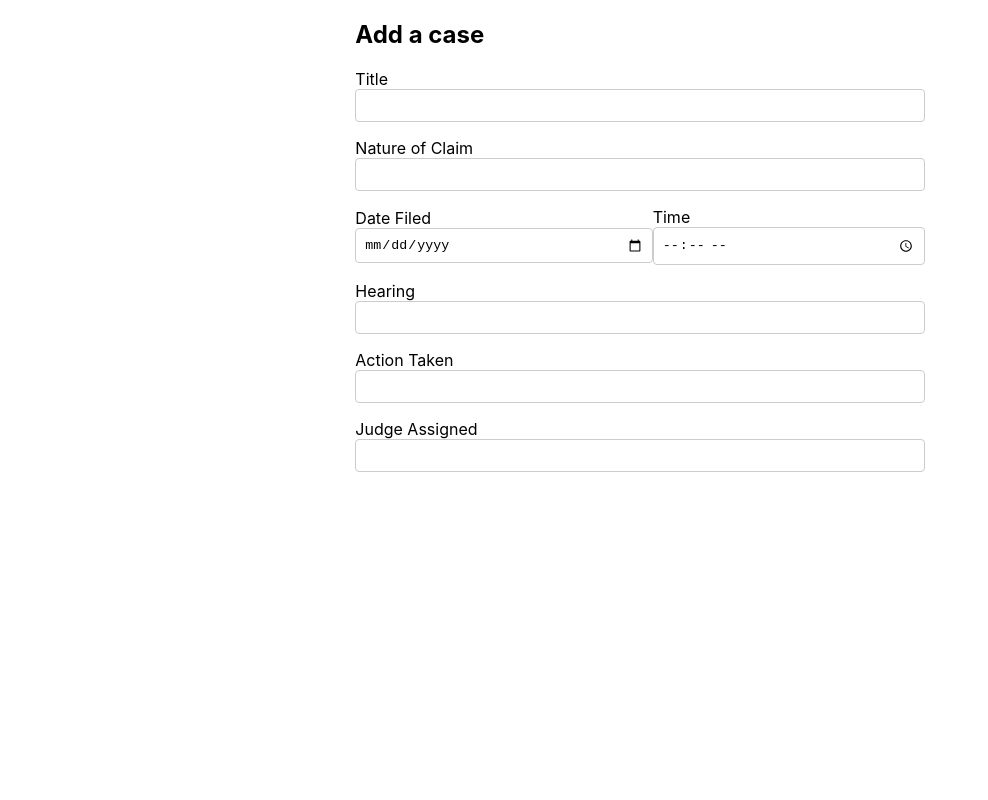
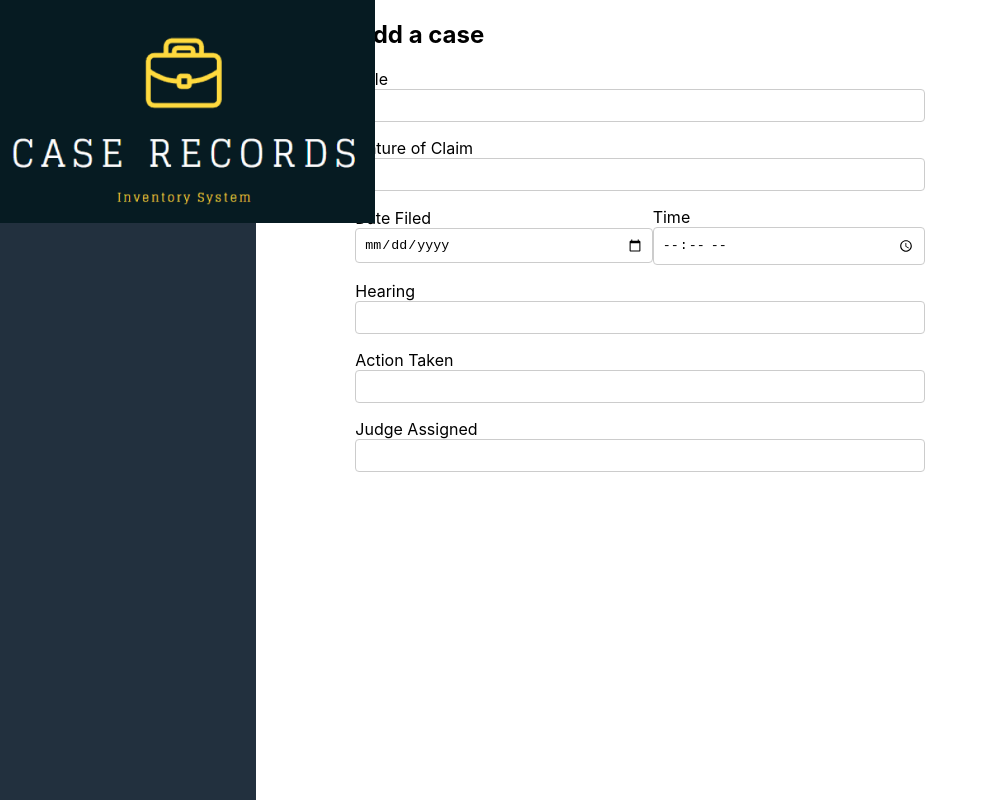
Before and after one commit to derf567/Case-Records, a React (Create React App) app: page /AddCase in a window 1280 px wide. Shown: the whole page, without its empty margins (0-988 px from the left). Built offline with nearby package versions, Linux system fonts and the light colour scheme.

Commit message:
added sidebar UI

```diff
--- a/src/components/AddCase.jsx
+++ b/src/components/AddCase.jsx
@@ -1,8 +1,13 @@
 import './css/AddCase.css';
+import logo_sq from './assets/LogoSquare.png'
 
 const AddCase = () => {
 
     return (
+        <div>
+            <ul className="side">
+                <div className="logo-sq"><img src={logo_sq} alt="logo" /></div>
+            </ul>
             <div className="Case-Container">
                 <div className="Case-Form">
                     <h2>Add a case</h2>
@@ -19,6 +24,7 @@ const AddCase = () => {
                     <div className="input">Judge Assigned<input type="text" /></div>
                 </div>
             </div>
+        </div>
     );
 };
 
--- a/src/components/CreateCase.jsx
+++ b/src/components/CreateCase.jsx
@@ -8,6 +8,7 @@ import { InputText } from 'primereact/inputtext';
 import { Calendar } from 'primereact/calendar';
 import { Dropdown } from 'primereact/dropdown';
 import './css/CreateCase.css';
+import logo_sq from './assets/LogoSquare.png'
 
 const CreateCase = () => {
   const navigate = useNavigate();
@@ -56,6 +57,10 @@ const CreateCase = () => {
   };
 
   return (
+    <div>
+      <ul className="side">
+        <div className="logo-sq"><img src={logo_sq} alt="logo" /></div>
+      </ul>
       <div className="create-case-container">
         <h2>Create New Case</h2>
         <form onSubmit={handleSubmit} className="case-form">
@@ -138,6 +143,7 @@ const CreateCase = () => {
           </div>
         </form>
       </div>
+    </div>
   );
 };
 
--- a/src/components/Dashboard.jsx
+++ b/src/components/Dashboard.jsx
@@ -7,6 +7,7 @@ import { Column } from 'primereact/column';
 import { collection, getDocs } from 'firebase/firestore';
 import { db } from '../firebase/firebase-config';
 import './css/Dashboard.css';
+import logo_sq from './assets/LogoSquare.png'
 
 const Dashboard = () => {
   const navigate = useNavigate();
@@ -41,8 +42,9 @@ const Dashboard = () => {
 
   return (
     <div>
-      <h2>Dashboard</h2>
-
+      <ul className="side">
+        <div className="logo-sq"><img src={logo_sq} alt="logo" /></div>
+      </ul>
       <div className="card" style={{ marginTop: '20px' }}>
         <DataTable
           value={cases}
--- a/src/components/ForgotPassword.jsx
+++ b/src/components/ForgotPassword.jsx
@@ -1,13 +1,19 @@
 import React from 'react';
 import { Button } from 'primereact/button';
 import './css/ForgotPassword.css';
+import logo_sq from './assets/LogoSquare.png'
 
 const ForgotPassword = () => {
   return (
-    <div className = "fp-container">
+    <div>
+      <ul className="side">
+          <div className="logo-sq"><img src={logo_sq} alt="logo" /></div>
+      </ul>
+
+      <div className="fp-container">
         <div className="fp-form">
           <h1>FORGOT PASSWORD</h1>
-        <div className = "input">Email Address:<input type="email" /></div>
+          <div className="input">Email Address:<input type="email" /></div>
 
           <Button
             label="Submit"
@@ -15,6 +21,7 @@ const ForgotPassword = () => {
           />
         </div>
       </div>
+    </div>
   );
 };
 
--- a/src/components/Login.jsx
+++ b/src/components/Login.jsx
@@ -50,7 +50,7 @@ const Login = () => {
     <div className="login-container">
       <div className="login-form">
         <div className="logo">
-          <img src={logo_cr} alt="" />
+          <img src={logo_cr} alt="logo" />
         </div>
 
         {error && <p style={{ color: 'red' }}>{error}</p>}
@@ -78,7 +78,7 @@ const Login = () => {
           </div>
 
           <div className="bottom-input">
-            <a href="/forgot-password" className="forgot-password-link">Forgot Password?</a>
+            <a href="/ForgotPassword" className="forgot-password-link">Forgot Password?</a>
           </div>
         </div>
 
--- a/src/components/Register.jsx
+++ b/src/components/Register.jsx
@@ -23,7 +23,7 @@ const Register = () => {
     <div className = "register-container">
       <div className="register-form">
       <div className="logo">
-        <img src={logo_cr} alt="" />
+        <img src={logo_cr} alt="logo" />
       </div>
         <div className = "input">Email<input type="email"  onChange={(e) => setEmail(e.target.value)} /></div>
         <div className = "input">Password<input type="password" onChange={(e) => setPassword(e.target.value)} /></div>
--- a/src/components/ResetPassword.jsx
+++ b/src/components/ResetPassword.jsx
@@ -1,14 +1,19 @@
 import React from 'react';
 import { Button } from 'primereact/button';
 import './css/ResetPassword.css';
+import logo_sq from './assets/LogoSquare.png'
 
 const ResetPassword = () => {
   return (
-    <div className = "rp-container">
+    <div>
+      <ul className="side">
+        <div className="logo-sq"><img src={logo_sq} alt="logo" /></div>
+      </ul>
+      <div className="rp-container">
         <div className="rp-form">
           <h1>RESET PASSWORD</h1>
-        <div className = "input">New Password<input type="password" /></div>
-        <div className = "input">Confirm Password<input type="password" /></div>
+          <div className="input">New Password<input type="password" /></div>
+          <div className="input">Confirm Password<input type="password" /></div>
 
           <Button
             label="Submit"
@@ -16,6 +21,7 @@ const ResetPassword = () => {
           />
         </div>
       </div>
+    </div>
   );
 };
 
--- a/src/components/css/AddCase.css
+++ b/src/components/css/AddCase.css
@@ -19,3 +19,17 @@
     align-items: center;
     margin: auto;
   }
+
+  .logo-sq{
+    display: flex;
+    justify-content: flex-start;
+    align-items: center;
+    padding-left: 0;
+  }
+
+  .logo-sq img{
+    width: 375px;
+    height: auto;
+    display: block;
+    margin-left: 0;
+  }
--- a/src/components/css/CreateCase.css
+++ b/src/components/css/CreateCase.css
@@ -30,3 +30,17 @@
   .p-inputtext, .p-dropdown, .p-calendar {
     width: 100%;
   }
+
+  .logo-sq{
+    display: flex;
+    justify-content: flex-start;
+    align-items: center;
+    padding-left: 0;
+  }
+
+  .logo-sq img{
+    width: 375px;
+    height: auto;
+    display: block;
+    margin-left: 0;
+  }
--- a/src/components/css/Dashboard.css
+++ b/src/components/css/Dashboard.css
@@ -16,3 +16,17 @@
 .custom-logout-button:hover {
     background-color: #ff1a1a; /* Darker red on hover */
 }
+
+.logo-sq{
+    display: flex;
+    justify-content: flex-start;
+    align-items: center;
+    padding-left: 0;
+  }
+
+  .logo-sq img{
+    width: 375px;
+    height: auto;
+    display: block;
+    margin-left: 0;
+  }
--- a/src/components/css/ForgotPassword.css
+++ b/src/components/css/ForgotPassword.css
@@ -20,3 +20,27 @@
     border: 1px solid #ccc;
     border-radius: 4px;
   }
+
+  .side{
+    background-color: #22303E;
+    width: 20%;
+    height: 100%;
+    left: 0;
+    position: fixed;
+    margin: 0;
+    padding: 0;
+  }
+
+  .logo-sq{
+    display: flex;
+    justify-content: flex-start;
+    align-items: center;
+    padding-left: 0;
+  }
+
+  .logo-sq img{
+    width: 375px;
+    height: auto;
+    display: block;
+    margin-left: 0;
+  }
--- a/src/components/css/ResetPassword.css
+++ b/src/components/css/ResetPassword.css
@@ -20,3 +20,17 @@
     border: 1px solid #ccc;
     border-radius: 4px;
  }
+
+ .logo-sq{
+  display: flex;
+  justify-content: flex-start;
+  align-items: center;
+  padding-left: 0;
+}
+
+.logo-sq img{
+  width: 375px;
+  height: auto;
+  display: block;
+  margin-left: 0;
+}
```
Also changed, not shown: src/components/assets/LogoSquare.png (added), 1 other file (tests, documents, lock files or other folders). Lines whose indentation alone changed are shown as unchanged.
